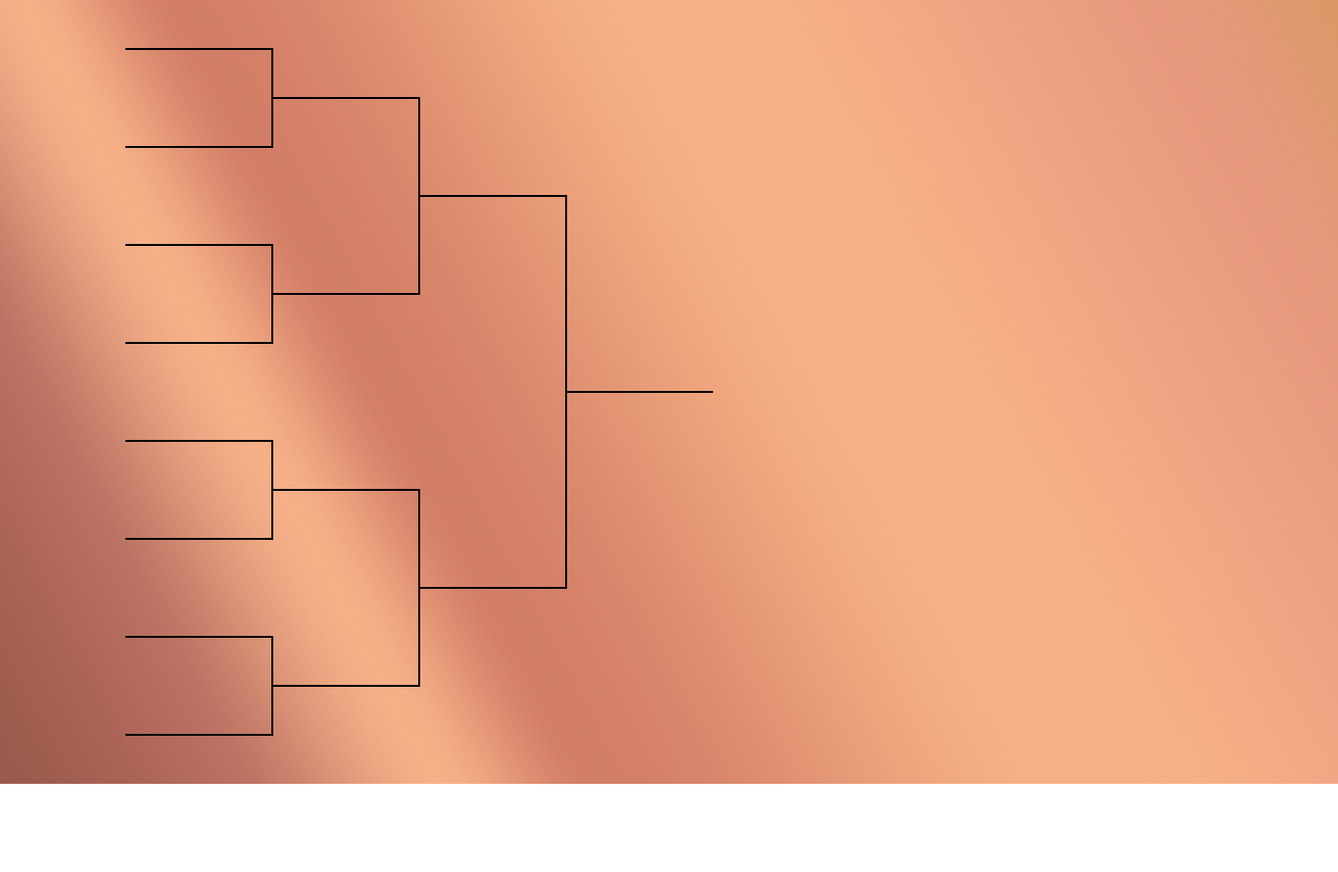
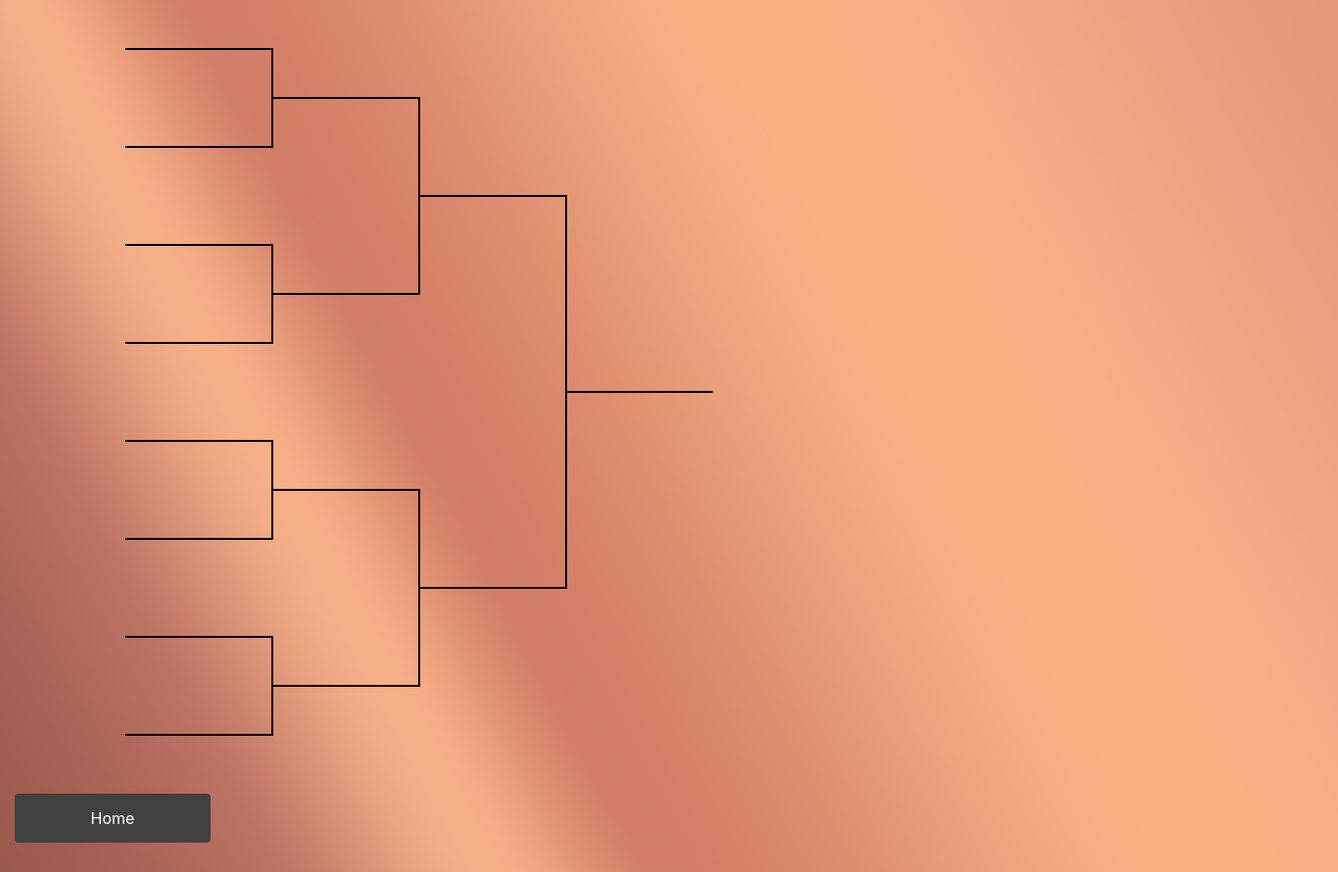
Before and after one commit to Houghelpuff/SmashHub, an Electron app: page views/bracket.html in a window 1366 px wide. Shown: the whole page at 98% size. Before the commit the page ends 800 px from the top, so only its background shows below. Drawn offline with nearby package versions, Linux system fonts and the light colour scheme.

Commit message:
added home button

```diff
--- a/views/bracket.html
+++ b/views/bracket.html
@@ -125,5 +125,9 @@
         </tr>
       </table>
     </div>
+
+    <div class="col-1">
+      <button onclick="location.href='../index.html'" class="btn btn-primary">Home</button>
+    </div>
   </body>
 </html>
```
